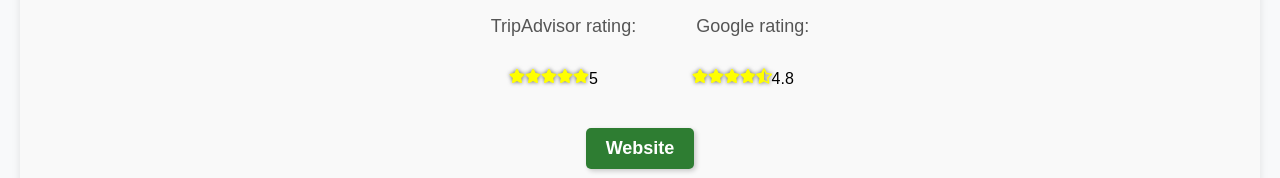
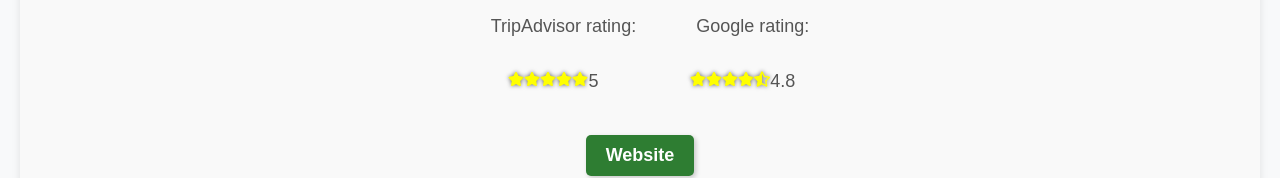
Before and after one commit to JHawkins5/ElyEelGuide, a Next.js app: page /dining/restaurants in a window 1280 px wide. Shown: the part 451-629 px from the top of the page. Built offline with nearby package versions, Linux system fonts and the light colour scheme.

Commit message:
Changed rating text

```diff
--- a/src/components/Rating/Rating.css
+++ b/src/components/Rating/Rating.css
@@ -2,3 +2,10 @@
     color: yellow;
     filter: drop-shadow(0px 0px 2px rgba(0, 0, 0, 0.6));
 }
+
+.rating-text {
+    font-family: "Baskerville Old Face", sans-serif;
+    font-size: 18px;
+    color: #555;
+    line-height: 1.5;
+}
```
